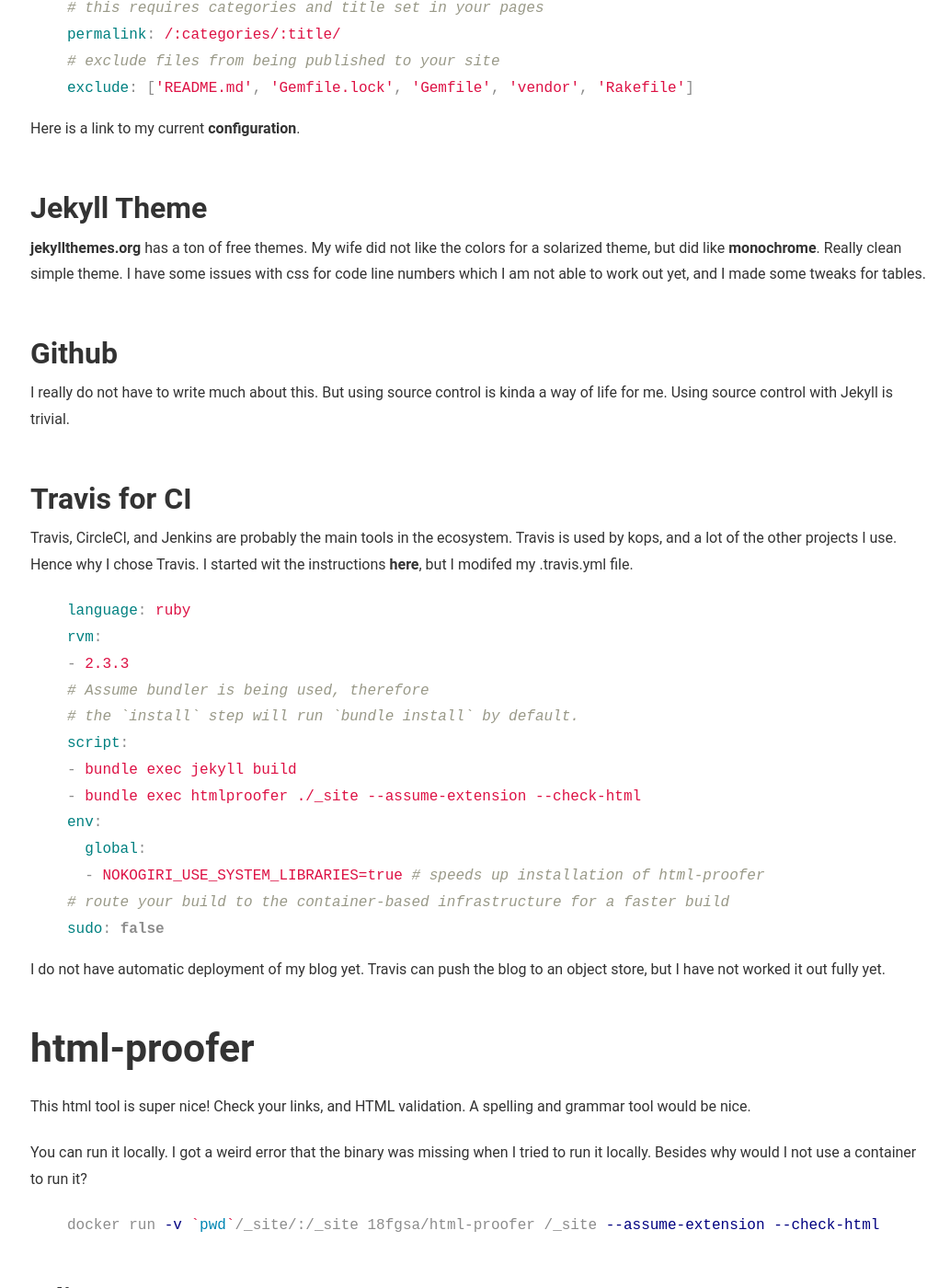
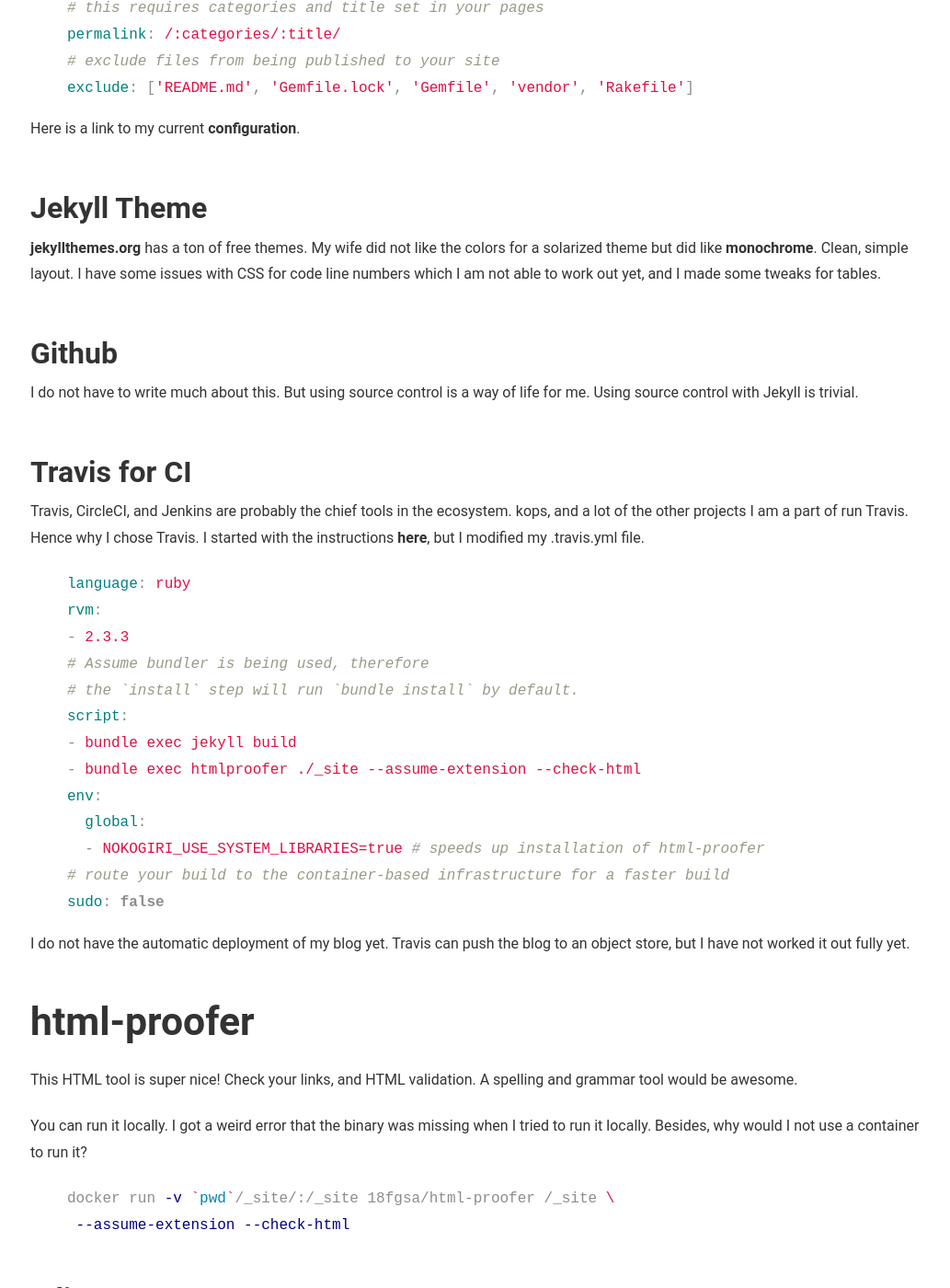
Before and after one commit to chrislovecnm/chrislovecnm.com, a Jekyll site: the page built from _posts/2017-10-14-jekyll-building-this-blog.md, in a window 1280 px wide and 1400 px high, scrolled down 1052 px. Shown: the whole window at 92% size, without its empty margins (117-1150 px from the left). Built offline with Jekyll 4.4.1, drawn with Linux system fonts in a browser that asks for light colours; nearby versions of some CDN libraries; some of the changed text lies outside the part shown.

Commit message:
tweaks to post

```diff
--- a/_posts/2017-10-14-jekyll-building-this-blog.md
+++ b/_posts/2017-10-14-jekyll-building-this-blog.md
@@ -49,23 +49,23 @@
 ## Jekyll Theme
 
 [jekyllthemes.org](http://jekyllthemes.org/) has a ton of free themes. My wife
-did not like the colors for a solarized theme, but did like
-[monochrome](https://github.com/dyutibarma/monochrome).  Really clean simple
-theme. I have some issues with css for code line numbers which I am not able to
-work out yet, and I made some tweaks for tables.
+did not like the colors for a solarized theme but did like
+[monochrome](https://github.com/dyutibarma/monochrome).  Clean, simple layout. I
+have some issues with CSS for code line numbers which I am not able to work out
+yet, and I made some tweaks for tables.
 
 ## Github
 
-I really do not have to write much about this. But using source control is kinda
-a way of life for me.  Using source control with Jekyll is trivial.
+I do not have to write much about this. But using source control is a way of
+life for me.  Using source control with Jekyll is trivial.
 
 ## Travis for CI
 
-Travis, CircleCI, and Jenkins are probably the main tools in the ecosystem.
-Travis is used by kops, and a lot of the other projects I use.  Hence why I
-chose Travis. I started wit the instructions
+Travis, CircleCI, and Jenkins are probably the chief tools in the ecosystem.
+kops, and a lot of the other projects I am a part of run Travis.  Hence why I
+chose Travis. I started with the instructions
 [here](http://jekyllrb.com/docs/continuous-integration/travis-ci/), but I
-modifed my .travis.yml file.
+modified my .travis.yml file.
 
 {% highlight yaml %}
 language: ruby
@@ -83,24 +83,25 @@
 sudo: false
 {% endhighlight %}
 
-I do not have automatic deployment of my blog yet.  Travis can push the blog to
-an object store, but I have not worked it out fully yet.
+I do not have the automatic deployment of my blog yet.  Travis can push the blog
+to an object store, but I have not worked it out fully yet.
 
 # html-proofer
 
-This html tool is super nice!  Check your links, and HTML validation.  A
-spelling and grammar tool would be nice.
+This HTML tool is super nice!  Check your links, and HTML validation.  A
+spelling and grammar tool would be awesome.
 
 You can run it locally.  I got a weird error that the binary was missing when I
-tried to run it locally.  Besides why would I not use a container to run it?
+tried to run it locally.  Besides, why would I not use a container to run it?
 
 {% highlight bash %}
-docker run -v `pwd`/_site/:/_site 18fgsa/html-proofer /_site --assume-extension --check-html
+docker run -v `pwd`/_site/:/_site 18fgsa/html-proofer /_site \
+ --assume-extension --check-html
 {% endhighlight %}
 
 ## Editor
 
-Not going to elaborate, but with Jekyll you are editting markdown and yaml
+Not going to elaborate, but with Jekyll, you are editing markdown and YAML
 files.  Pick your favorite editor and rock it!  My choice is vi or atom.
 
 ## Google Analytics
@@ -113,10 +114,10 @@
 [Grammarly]{https://app.grammarly.com/) helps me a TON. I am good at writing,
 but spelling and past tense are enemies!  Grammarly is free for spelling and
 other checks, but checking for "past tense" requires a subscription.  I would
-really like to figure out how to integrate Grammarly with atom or vi.  Just
-googled online, and NADA.
+like to figure out how to integrate Grammarly with atom or vi.  Just googled
+online, and NADA.
 
 ## Next Steps
 
 (chrislovecnm.com)[https://chrislovecnm.com] needed an internet home.  I will
-cover that in another post!
+cover that in another post.
```
Also changed, not shown: other parts of _posts/2017-10-14-jekyll-building-this-blog.md (+7 -7 lines).
